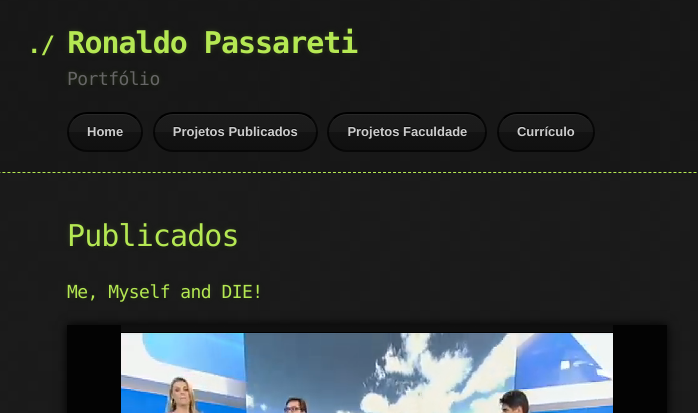
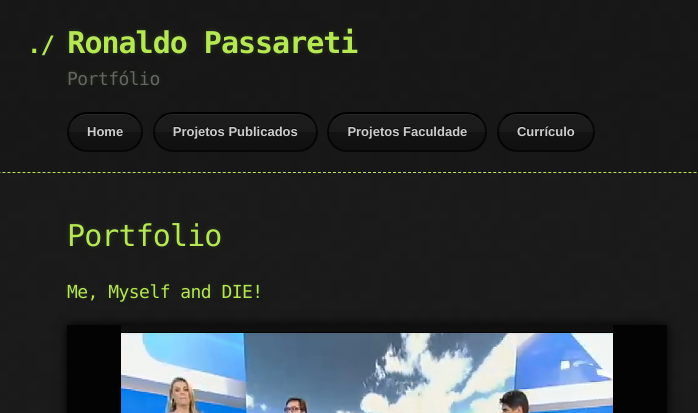
Before and after one commit to rpassareti/rpassareti.github.io, a Jekyll site: the page built from projpubl.md, in a window 1280 px wide and 900 px high. Shown: the top 413 px of the window, without its empty margins (273-971 px from the left). Built offline with Jekyll 4.4.1, drawn with Linux system fonts in a browser that asks for light colours; our own code applies the rules of GitHub Pages for plain Markdown files.

Commit message:
Update projpubl.md
change title to english

```diff
--- a/projpubl.md
+++ b/projpubl.md
@@ -1,4 +1,4 @@
-# [](#header-1)Publicados
+# [](#header-1)Portfolio
 
 ### [](#header-3)Me, Myself and DIE!
 <html>
```
